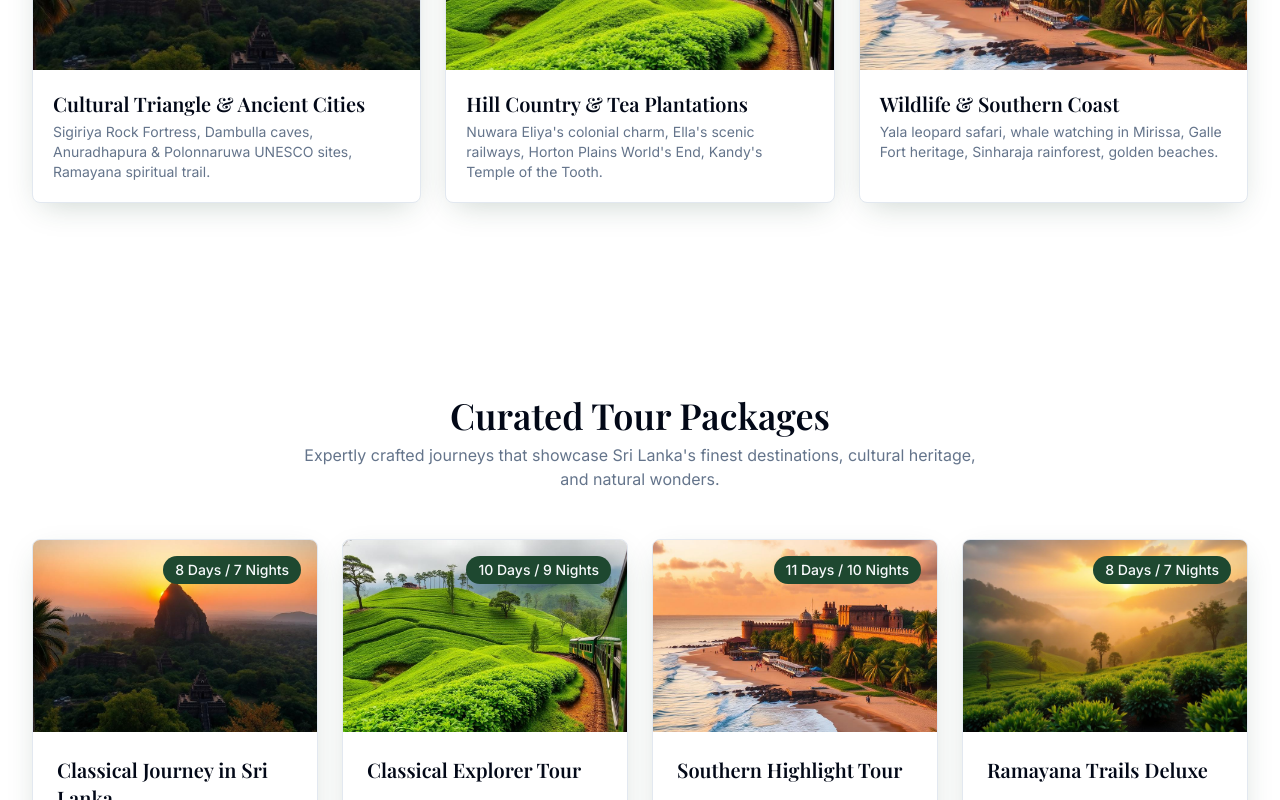
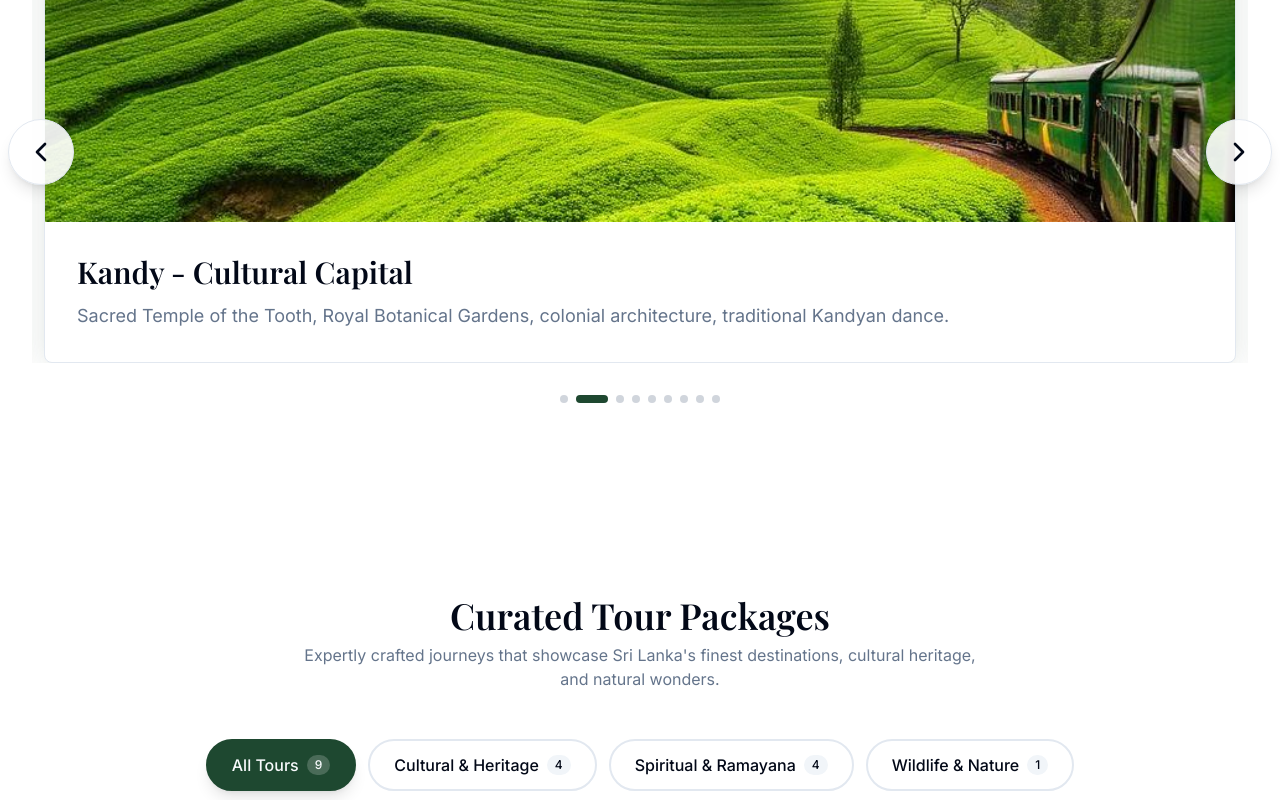
Before and after one commit to kashmithnisakya/lavish-journeys-web, a React (Vite) app in the folder frontend/: page / in a window 1280 px wide. Shown: the part 980-1780 px from the top of the page. Built offline with nearby package versions, Linux system fonts and the light colour scheme.

Commit message:
feat: Add destination slider and category filter to enhance tour package display

```diff
--- a/frontend/src/pages/Index.tsx
+++ b/frontend/src/pages/Index.tsx
@@ -1,4 +1,4 @@
-import { useState, useEffect } from "react";
+import { useState, useEffect, useRef } from "react";
 import { Button } from "@/components/ui/button";
 import { ThemeToggle } from "@/components/theme-toggle";
 import { TourPackage } from "@/components/TourPackage";
@@ -9,6 +9,7 @@ import ella from "@/assets/destination-ella.jpg";
 import galle from "@/assets/destination-galle.jpg";
 import sigiriya from "@/assets/destination-sigiriya.jpg";
 import { toast } from "sonner";
+import { ChevronLeft, ChevronRight } from "lucide-react";
 
 interface TourPackageData {
   title: string;
@@ -55,6 +56,21 @@ const Index = () => {
   const [isModalOpen, setIsModalOpen] = useState(false);
   const [tourPackagesData, setTourPackagesData] = useState<TourPackagesDataType>({});
   const [loading, setLoading] = useState(true);
+  const [currentSlide, setCurrentSlide] = useState(0);
+  const [selectedCategory, setSelectedCategory] = useState<string>("all");
+  const sliderRef = useRef<HTMLDivElement>(null);
+
+  const destinations = [
+    {img:sigiriya, title:'Sigiriya & Dambulla', desc:'Iconic Lion Rock fortress with ancient frescoes, 1st century BC cave temples with 150+ Buddha statues.'},
+    {img:ella, title:'Kandy - Cultural Capital', desc:'Sacred Temple of the Tooth, Royal Botanical Gardens, colonial architecture, traditional Kandyan dance.'},
+    {img:galle, title:'Nuwara Eliya - Little England', desc:'Cool climate hill station, tea plantations and factories, Horton Plains World\'s End, Victorian architecture.'},
+    {img:heroImage, title:'Ancient Cities', desc:'Anuradhapura and Polonnaruwa UNESCO sites, 2,250-year-old sacred Bo tree, ancient stupas and palaces.'},
+    {img:ella, title:'Ella & Hill Country', desc:'Scenic train journeys through tea estates, Little Adam\'s Peak trek, Nine Arch Bridge, mountain views.'},
+    {img:galle, title:'Wildlife & National Parks', desc:'Yala leopard safari, Wilpattu elephants, Udawalawe wildlife, Sinharaja rainforest, whale watching.'},
+    {img:sigiriya, title:'Ramayana Trail', desc:'Sacred Hindu temples: Munneswaram, Koneshwaram, Seetha Amman, Bhakta Hanuman with spiritual significance.'},
+    {img:galle, title:'Southern Coast', desc:'Historic Galle Fort, Unawatuna and Mirissa beaches, turtle hatcheries, Madu River mangroves, water sports.'},
+    {img:heroImage, title:'Trincomalee & East Coast', desc:'Ancient Koneshwaram Temple, pristine beaches, Pigeon Island, snorkeling, diving, less-crowded coastal paradise.'}
+  ];
 
   useEffect(() => {
     const loadTourPackages = async () => {
@@ -72,6 +88,37 @@ const Index = () => {
     loadTourPackages();
   }, []);
 
+  const nextSlide = () => {
+    setCurrentSlide((prev) => {
+      const maxSlide = destinations.length - 1;
+      return prev >= maxSlide ? 0 : prev + 1;
+    });
+  };
+
+  const prevSlide = () => {
+    setCurrentSlide((prev) => {
+      const maxSlide = destinations.length - 1;
+      return prev <= 0 ? maxSlide : prev - 1;
+    });
+  };
+
+  const goToSlide = (index: number) => {
+    setCurrentSlide(index);
+  };
+
+  // Auto-play slider
+  useEffect(() => {
+    const timer = setInterval(() => {
+      setCurrentSlide((prev) => {
+        const maxSlide = destinations.length - 1;
+        return prev >= maxSlide ? 0 : prev + 1;
+      });
+    }, 5000); // Change slide every 5 seconds
+
+    return () => clearInterval(timer);
+  }, [destinations.length]);
+
+
   const handleCTA = () => {
     toast("Thanks! A travel specialist will reach out shortly.");
   };
@@ -81,6 +128,26 @@ const Index = () => {
     setIsModalOpen(true);
   };
 
+  // Tour categories mapping
+  const tourCategories: { [key: string]: string } = {
+    'classical-journey': 'cultural',
+    'classical-explorer': 'cultural',
+    'classical-gateway': 'cultural',
+    'wonderful-journey': 'cultural',
+    'ramayana-trails': 'spiritual',
+    'ramayana-luxury': 'spiritual',
+    'ramayana-normal': 'spiritual',
+    'ramayana-premium': 'spiritual',
+    'southern-highlight': 'wildlife'
+  };
+
+  const categories = [
+    { id: 'all', name: 'All Tours' },
+    { id: 'cultural', name: 'Cultural & Heritage' },
+    { id: 'spiritual', name: 'Spiritual & Ramayana' },
+    { id: 'wildlife', name: 'Wildlife & Nature' }
+  ];
+
   // Convert JSON data to array format for rendering
   const tourPackages = Object.entries(tourPackagesData).map(([key, data]: [string, TourPackageData]) => ({
     key,
@@ -89,10 +156,22 @@ const Index = () => {
     description: data.description,
     highlights: data.highlights,
     price: data.price,
+    category: tourCategories[key] || 'cultural',
     image: key === 'classical-journey' ? sigiriya :
            key === 'classical-explorer' ? ella :
            key === 'southern-highlight' ? galle : heroImage
   }));
+
+  // Filter packages by category
+  const filteredPackages = selectedCategory === 'all'
+    ? tourPackages
+    : tourPackages.filter(pkg => pkg.category === selectedCategory);
+
+  // Get package count per category
+  const getCategoryCount = (categoryId: string) => {
+    if (categoryId === 'all') return tourPackages.length;
+    return tourPackages.filter(pkg => pkg.category === categoryId).length;
+  };
 
   if (loading) {
     return (
@@ -162,26 +241,70 @@ const Index = () => {
           </div>
         </section>
 
-        {/* Destinations */}
+        {/* Destinations Slider */}
         <section id="destinations" className="container py-16 md:py-24">
-          <header className="mb-8 md:mb-12">
-            <h2 className="font-display text-3xl md:text-4xl">Sri Lanka Highlights</h2>
-            <p className="text-muted-foreground mt-2">Discover ancient wonders, wildlife safaris, spiritual trails, hill country tea plantations, and pristine coastal escapes.</p>
+          <header className="mb-8 md:mb-12 text-center">
+            <h2 className="font-display text-3xl md:text-4xl">Discover Sri Lanka</h2>
+            <p className="text-muted-foreground mt-2 max-w-3xl mx-auto">
+              Explore the pearl of the Indian Ocean - from ancient kingdoms and sacred temples to misty mountains, wildlife reserves, and pristine beaches.
+            </p>
           </header>
-          <div className="grid gap-6 md:grid-cols-3">
-            {[
-              {img:sigiriya, title:'Cultural Triangle & Ancient Cities', desc:'Sigiriya Rock Fortress, Dambulla caves, Anuradhapura & Polonnaruwa UNESCO sites, Ramayana spiritual trail.'},
-              {img:ella, title:'Hill Country & Tea Plantations', desc:'Nuwara Eliya\'s colonial charm, Ella\'s scenic railways, Horton Plains World\'s End, Kandy\'s Temple of the Tooth.'},
-              {img:galle, title:'Wildlife & Southern Coast', desc:'Yala leopard safari, whale watching in Mirissa, Galle Fort heritage, Sinharaja rainforest, golden beaches.'}
-            ].map((d) => (
-              <article key={d.title} className="rounded-lg border bg-card shadow-elegant overflow-hidden hover-scale">
-                <img src={d.img} alt={`${d.title} luxury travel`} loading="lazy" className="h-48 w-full object-cover" />
-                <div className="p-5">
-                  <h3 className="font-display text-xl">{d.title}</h3>
-                  <p className="text-sm text-muted-foreground mt-1">{d.desc}</p>
-                </div>
-              </article>
-            ))}
+
+          <div className="relative">
+            {/* Slider Container */}
+            <div className="overflow-hidden" ref={sliderRef}>
+              <div
+                className="flex transition-transform duration-700 ease-in-out"
+                style={{ transform: `translateX(-${currentSlide * 100}%)` }}
+              >
+                {destinations.map((d, index) => (
+                  <article
+                    key={index}
+                    className="flex-shrink-0 w-full px-3 rounded-lg"
+                  >
+                    <div className="border bg-card shadow-elegant overflow-hidden hover-scale rounded-lg h-full">
+                      <img src={d.img} alt={`${d.title} luxury travel`} loading="lazy" className="h-64 md:h-72 lg:h-80 w-full object-cover" />
+                      <div className="p-6 md:p-8">
+                        <h3 className="font-display text-2xl md:text-3xl">{d.title}</h3>
+                        <p className="text-base md:text-lg text-muted-foreground mt-2 md:mt-3">{d.desc}</p>
+                      </div>
+                    </div>
+                  </article>
+                ))}
+              </div>
+            </div>
+
+            {/* Navigation Arrows */}
+            <button
+              onClick={prevSlide}
+              className="absolute left-0 top-1/2 -translate-y-1/2 -translate-x-4 md:-translate-x-6 bg-background/90 hover:bg-background border rounded-full p-3 md:p-4 shadow-lg transition-all hover:scale-110 z-10"
+              aria-label="Previous slide"
+            >
+              <ChevronLeft className="w-6 h-6 md:w-8 md:h-8" />
+            </button>
+            <button
+              onClick={nextSlide}
+              className="absolute right-0 top-1/2 -translate-y-1/2 translate-x-4 md:translate-x-6 bg-background/90 hover:bg-background border rounded-full p-3 md:p-4 shadow-lg transition-all hover:scale-110 z-10"
+              aria-label="Next slide"
+            >
+              <ChevronRight className="w-6 h-6 md:w-8 md:h-8" />
+            </button>
+
+            {/* Dots Indicator */}
+            <div className="flex justify-center gap-2 mt-8">
+              {destinations.map((_, index) => (
+                <button
+                  key={index}
+                  onClick={() => goToSlide(index)}
+                  className={`w-2 h-2 rounded-full transition-all ${
+                    index === currentSlide
+                      ? 'bg-primary w-8'
+                      : 'bg-muted-foreground/30 hover:bg-muted-foreground/50'
+                  }`}
+                  aria-label={`Go to slide ${index + 1}`}
+                />
+              ))}
+            </div>
           </div>
         </section>
 
@@ -193,8 +316,34 @@ const Index = () => {
               Expertly crafted journeys that showcase Sri Lanka's finest destinations, cultural heritage, and natural wonders.
             </p>
           </header>
+
+          {/* Category Filter */}
+          <div className="flex flex-wrap justify-center gap-3 mb-10">
+            {categories.map((category) => (
+              <button
+                key={category.id}
+                onClick={() => setSelectedCategory(category.id)}
+                className={`px-6 py-3 rounded-full border-2 font-medium transition-all hover:scale-105 flex items-center gap-2 ${
+                  selectedCategory === category.id
+                    ? 'bg-primary text-primary-foreground border-primary shadow-lg'
+                    : 'bg-card border-border hover:border-primary/50'
+                }`}
+              >
+                <span>{category.name}</span>
+                <span className={`text-xs px-2 py-0.5 rounded-full ${
+                  selectedCategory === category.id
+                    ? 'bg-primary-foreground/20'
+                    : 'bg-muted'
+                }`}>
+                  {getCategoryCount(category.id)}
+                </span>
+              </button>
+            ))}
+          </div>
+
+          {/* Tour Package Grid */}
           <div className="grid gap-6 md:grid-cols-2 lg:grid-cols-2 xl:grid-cols-4">
-            {tourPackages.map((pkg, index) => (
+            {filteredPackages.map((pkg, index) => (
               <TourPackage
                 key={index}
                 title={pkg.title}
@@ -208,6 +357,13 @@ const Index = () => {
               />
             ))}
           </div>
+
+          {/* No results message */}
+          {filteredPackages.length === 0 && (
+            <div className="text-center py-12">
+              <p className="text-muted-foreground text-lg">No packages found in this category.</p>
+            </div>
+          )}
         </section>
 
         {/* Services */}
```
